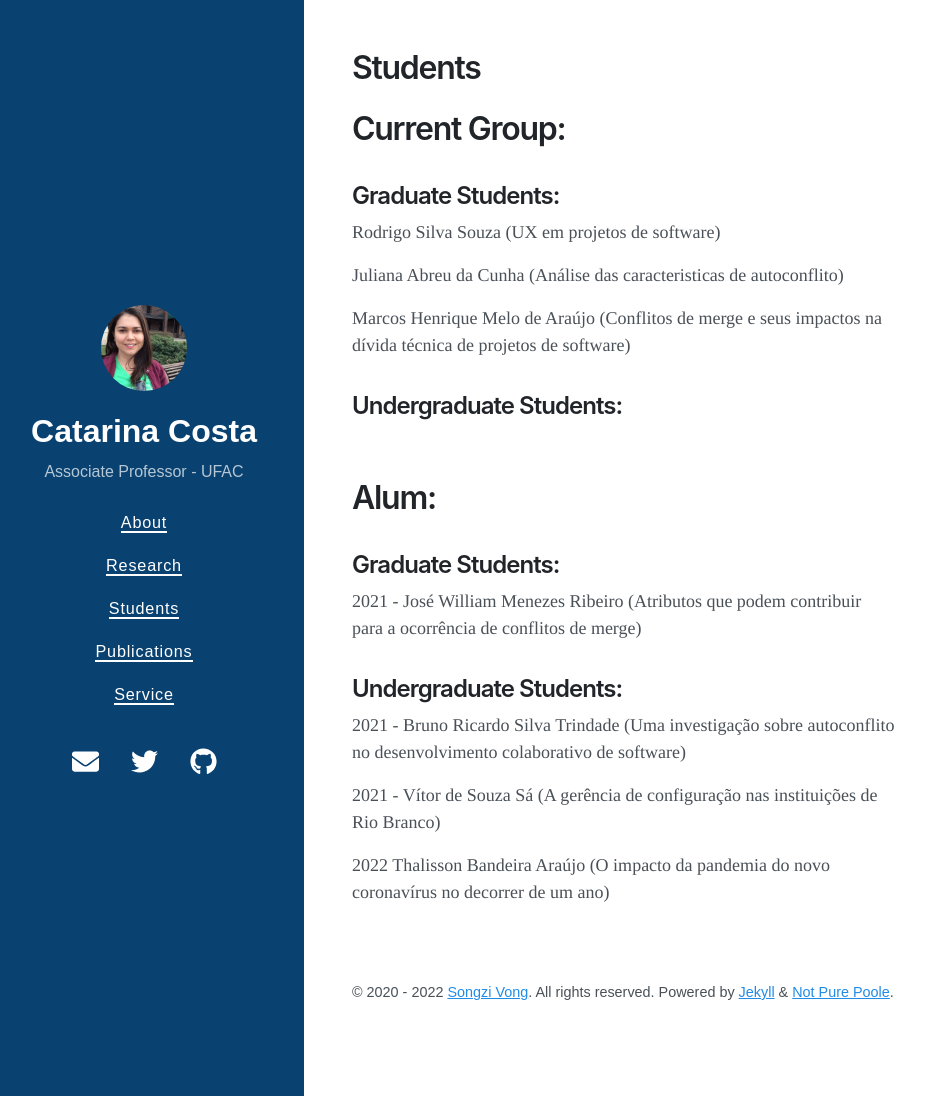
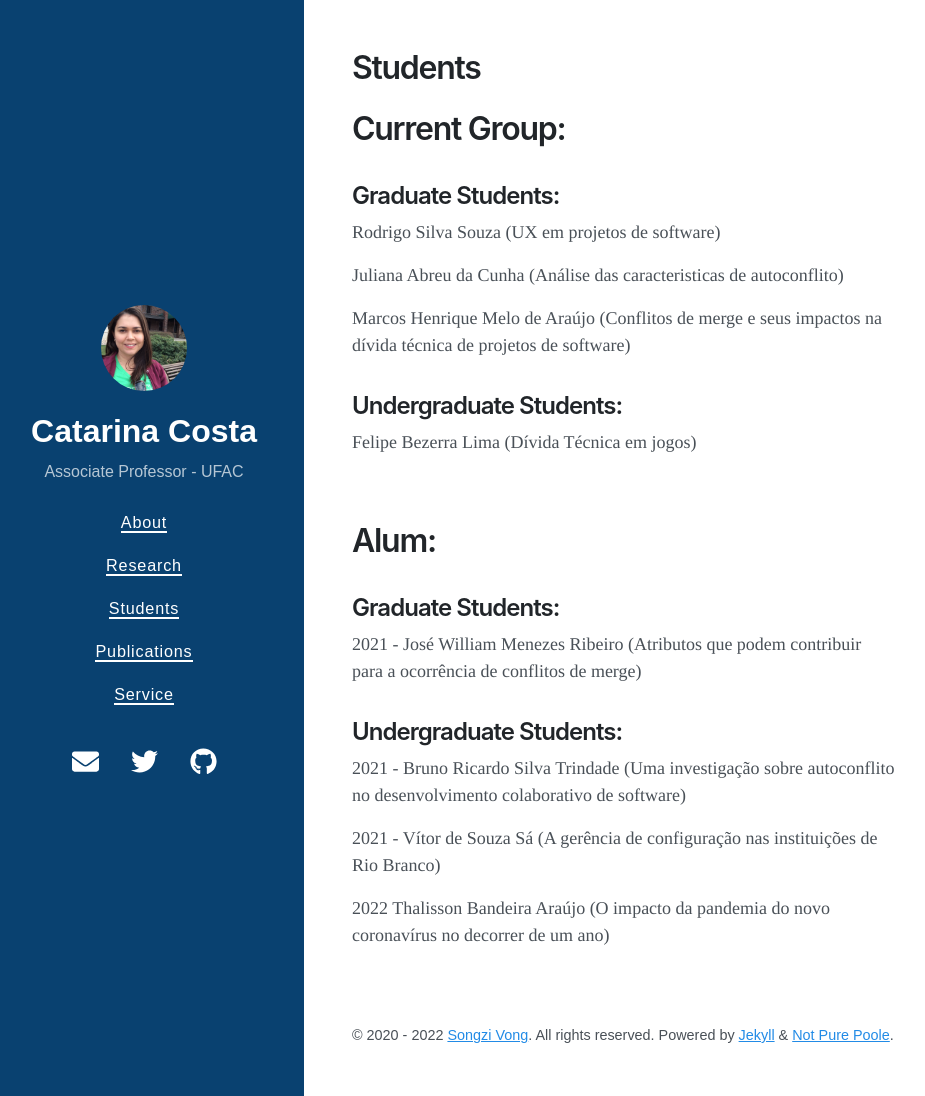
Before and after one commit to catarinacosta/catarinacosta.github.io, a Jekyll site: the page built from students.md, in a window 1280 px wide and 1096 px high. Shown: the whole window, without its empty margins (16-941 px from the left). Built offline with Jekyll 4.4.1, drawn with Linux system fonts in a browser that asks for light colours; nearby versions of some CDN libraries.

Commit message:
add felipe

```diff
--- a/students.md
+++ b/students.md
@@ -16,6 +16,8 @@ title: Students
 
 <h2>Undergraduate Students:</h2>
 
+<p> Felipe Bezerra Lima (Dívida Técnica em jogos)</p>
+
 <p><br></p>
 
 <h1>Alum:</h1>
```
